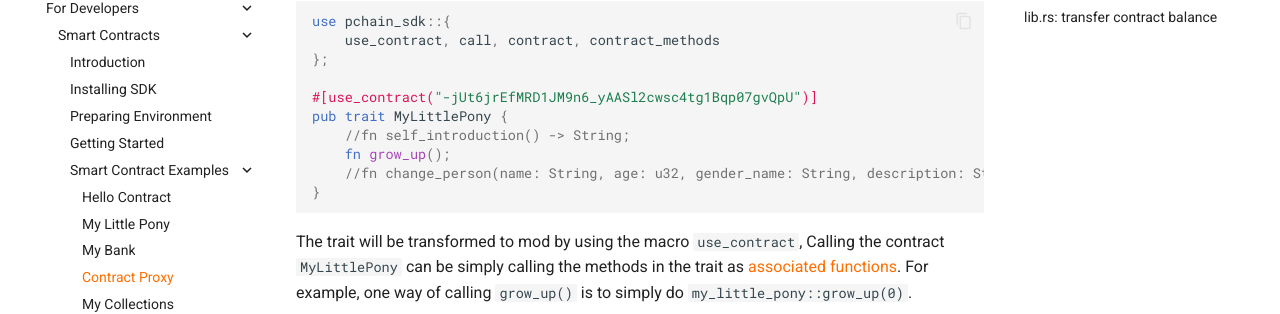
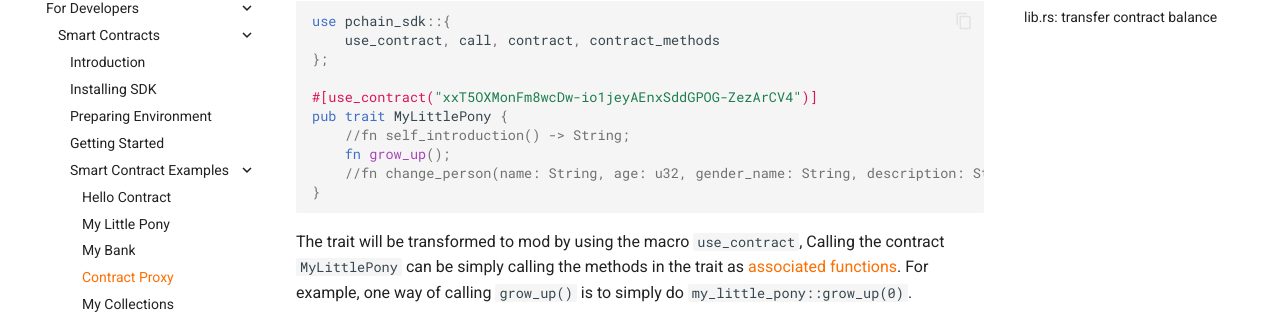
Before and after one commit to parallelchain-io/parallelchain-docs, an MkDocs documentation site: the page built from docs/for_developers/smart_contracts/smart_contract_examples/4_contract_proxy.md, in a window 1280 px wide and 900 px high, scrolled down 628 px. Shown: the part 172-486 px from the top of the window. Built offline with MkDocs 1.6.1 and Material for MkDocs 9.7.7, drawn with Linux system fonts in a browser that asks for light colours; comment, search, counter and statistics services are not loaded.

Commit message:
Fix invalid My Little Pony smart contract address

```diff
--- a/docs/for_developers/smart_contracts/smart_contract_examples/4_contract_proxy.md
+++ b/docs/for_developers/smart_contracts/smart_contract_examples/4_contract_proxy.md
@@ -29,7 +29,7 @@ use pchain_sdk::{
     use_contract, call, contract, contract_methods
 };
 
-#[use_contract("-jUt6jrEfMRD1JM9n6_yAASl2cwsc4tg1Bqp07gvQpU")]
+#[use_contract("xxT5OXMonFm8wcDw-io1jeyAEnxSddGPOG-ZezArCV4")]
 pub trait MyLittlePony {
     //fn self_introduction() -> String;
     fn grow_up();
```
